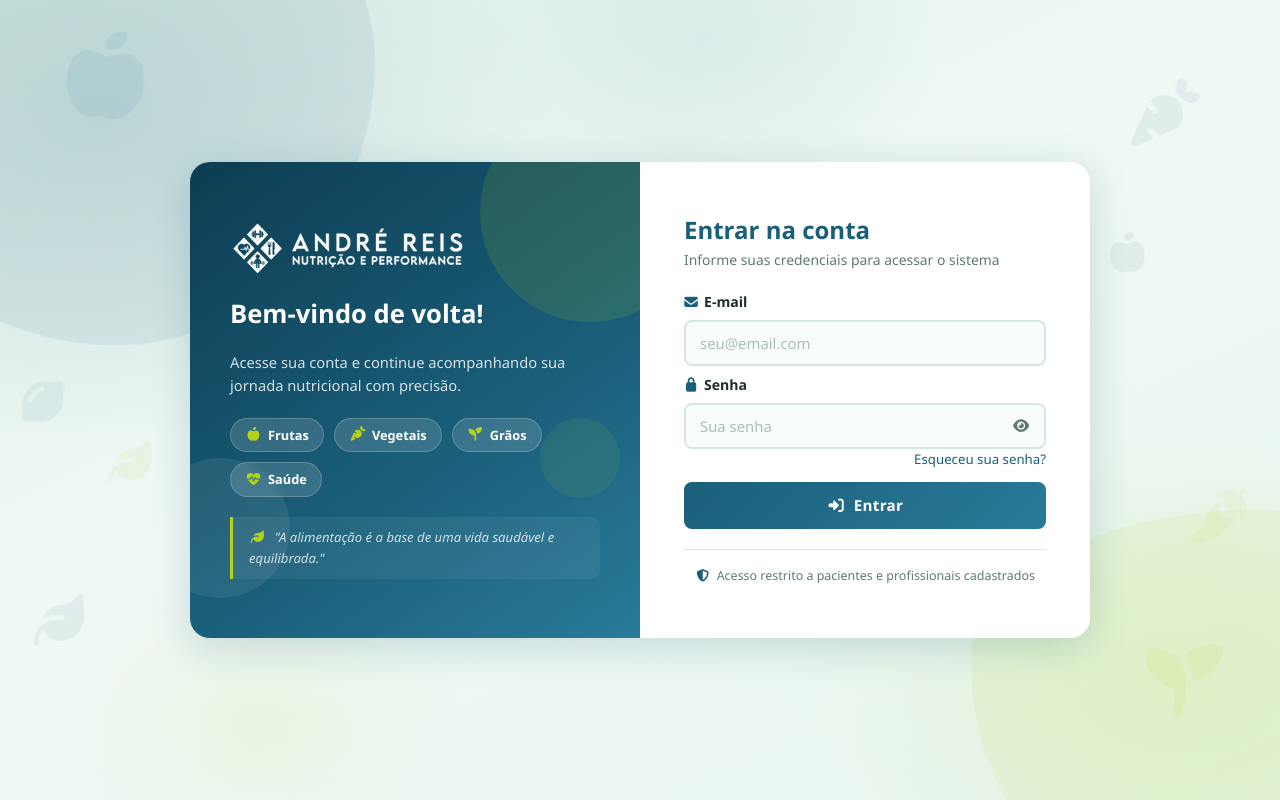
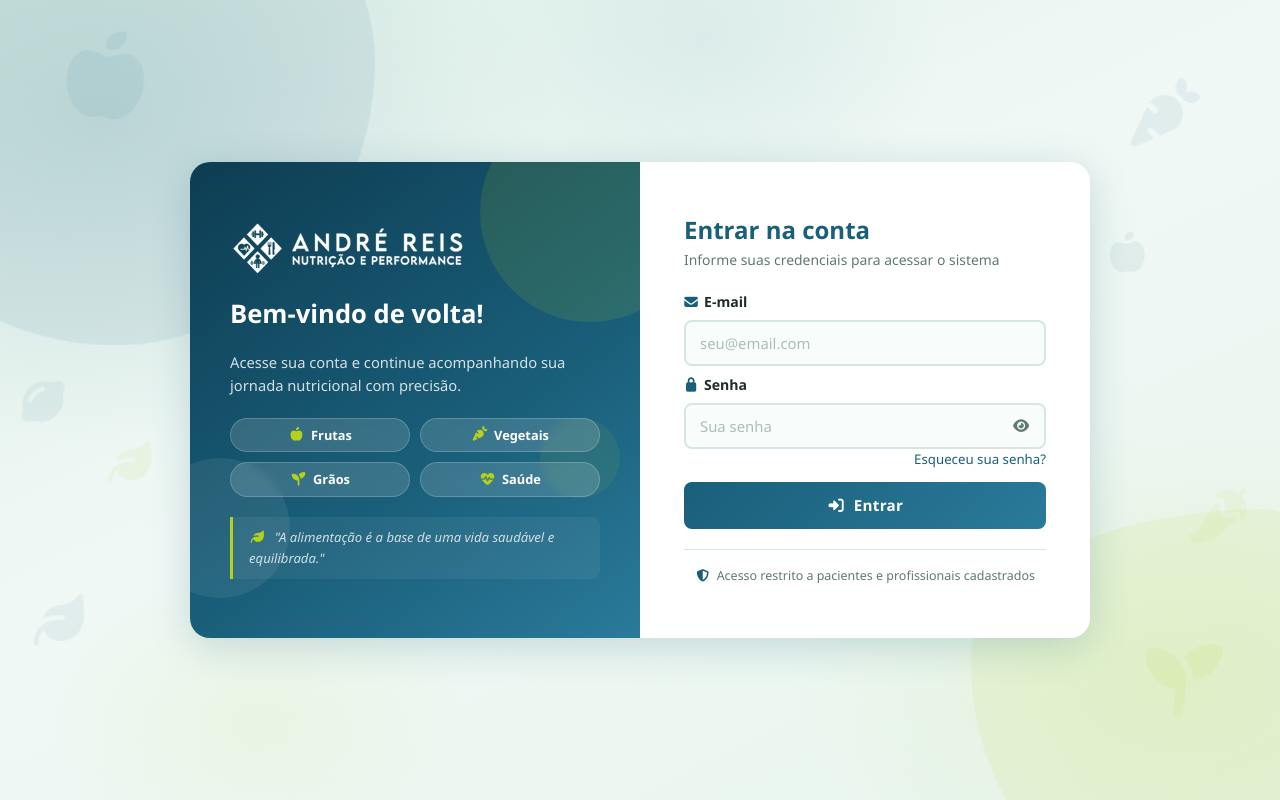
Before and after one commit to CesarAVB/equivalencia-alimentar-monorepo, an Angular app in the folder frontend/: page /login in a window 1280 px wide. Built offline with nearby package versions, Linux system fonts and the light colour scheme.

Commit message:
style: alterar layout das badges nutricionais para grid e ajustar estilos

```diff
--- a/frontend/src/app/pages/login/login.scss
+++ b/frontend/src/app/pages/login/login.scss
@@ -180,24 +180,31 @@
 
 // ─── Badges nutricionais ───────────────────────────────────────────────────────
 .nutrition-badges {
-  display: flex;
-  flex-wrap: wrap;
+  display: grid;
+  grid-template-columns: repeat(2, minmax(0, 1fr));
   gap: 10px;
+  width: 100%;
 }
 
 .nut-badge {
   display: inline-flex;
   align-items: center;
+  justify-content: center;
   gap: 6px;
+  min-width: 0;
+  padding: 6px 10px;
   background: rgba(255, 255, 255, 0.14);
   border: 1px solid rgba(255, 255, 255, 0.2);
   color: #ffffff;
-  padding: 6px 14px;
   border-radius: 100px;
   font-size: 0.8rem;
   font-weight: 600;
   backdrop-filter: blur(4px);
   transition: var(--transition);
+
+  span {
+    white-space: nowrap;
+  }
 
   i {
     font-size: 0.85rem;
```
